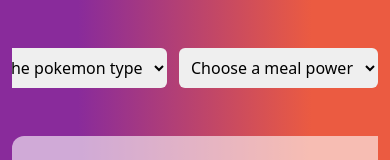
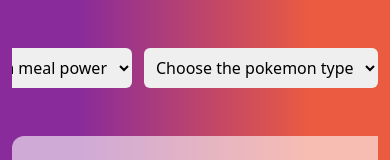
Before and after one commit to PabloRodrz/pokemon-sandwich-finder, a React (Vite) app: page / in a window 390 px wide. Shown: the top 160 px of the page. Built offline with nearby package versions, Linux system fonts and the light colour scheme.

Commit message:
Second version of filter. To fix: mobile responsiveness

```diff
--- a/src/components/sandwiches/Sandwiches.tsx
+++ b/src/components/sandwiches/Sandwiches.tsx
@@ -18,40 +18,39 @@
   const handleMealPower = (e: any) => {
     setUserMealPower(e.target.value)
   }
-  const filteredSandwiches: Sandwich[] = []
-  const sandwichFilter = sandwiches.filter(sandwich => {
-    if (type.length > 0 && userMealPower.length > 0) {
-      sandwich['meal-powers'].filter((mealPower) => {
-        if (mealPower.split(" ").includes(type)) {
-          if (mealPower.split(" ").includes(userMealPower)) {
-            filteredSandwiches.push(sandwich)
-          }
-        }
-      })
-      return
-    }
-    if (type.length > 0) {
-      sandwich['meal-powers'].filter((mealPower) => {
-        if (mealPower.split(" ").includes(type)) {
-          filteredSandwiches.push(sandwich)
-        }
-      })
-    }
-    if (userMealPower.length > 0) {
-      sandwich['meal-powers'].filter((mealPower) => {
-        if (mealPower.split(" ").includes(userMealPower)) {
-          filteredSandwiches.push(sandwich)
-        }
-      })
-    }
 
-  })
+  const filteredSandwiches = sandwiches.filter(sandwich => {
+    return sandwich['meal-powers'].some(mealPower => {
+      let hasType = type.length === 0 || mealPower.includes(type);
+      let hasUserMealPower = userMealPower.length === 0 || mealPower.includes(userMealPower);
+
+      return hasType && hasUserMealPower;
+    });
+  });
+
+
   return (
     <div className="sandwich-con container-fluid d-flex justify-content-center col-md-10 col-sm-12">
       <div className='table-responsive-md'>
         <div className='pt-5 d-flex justify-content-end'>
+
+          <div onChange={handleMealPower}>
+            <select name="meal-power" className='rounded'>
+              <option value="" hidden>Choose a meal power</option>
+              <option value="Encounter">Encounter</option>
+              <option value="Title">Title</option>
+              <option value="Catching">Catching</option>
+              <option value="Humungo">Humungo</option>
+              <option value="Exp">Experience</option>
+              <option value="Sparkling">Sparkling</option>
+              <option value="Raid">Raid</option>
+              <option value="Egg">Egg</option>
+              <option value="Teensy">Teensy</option>
+              <option value="Item">Item Drop</option>
+            </select>
+          </div>
           <div>
-            <select name="type" onChange={handleType} className='rounded'>
+            <select name="type" onChange={handleType} className='rounded mp-select'>
               <option value="" hidden>Choose the pokemon type</option>
               <option value="Normal">Normal</option>
               <option value="Fire">Fire</option>
@@ -71,21 +70,6 @@
               <option value="Dragon">Dragon</option>
               <option value="Steel">Steel</option>
               <option value="Fairy">Fairy</option>
-            </select>
-          </div>
-          <div className='mp-select' onChange={handleMealPower}>
-            <select name="meal-power" className='rounded'>
-              <option value="" hidden>Choose a meal power</option>
-              <option value="Encounter">Encounter</option>
-              <option value="Title">Title</option>
-              <option value="Catching">Catching</option>
-              <option value="Humungo">Humungo</option>
-              <option value="Exp">Experience</option>
-              <option value="Sparkling">Sparkling</option>
-              <option value="Raid">Raid</option>
-              <option value="Egg">Egg</option>
-              <option value="Teensy">Teensy</option>
-              <option value="Item">Item Drop</option>
             </select>
           </div>
         </div>
```
